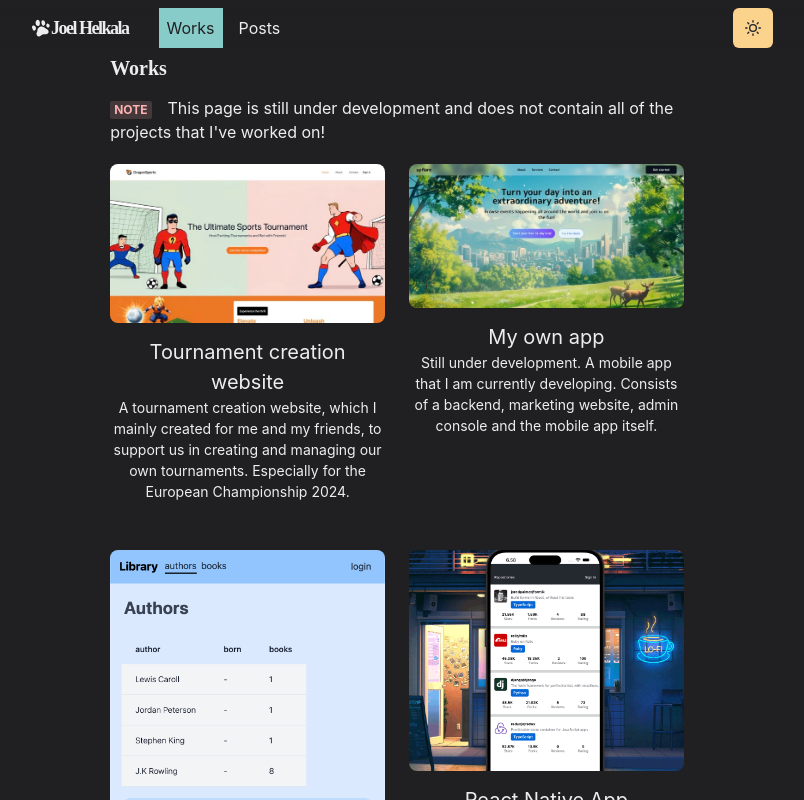
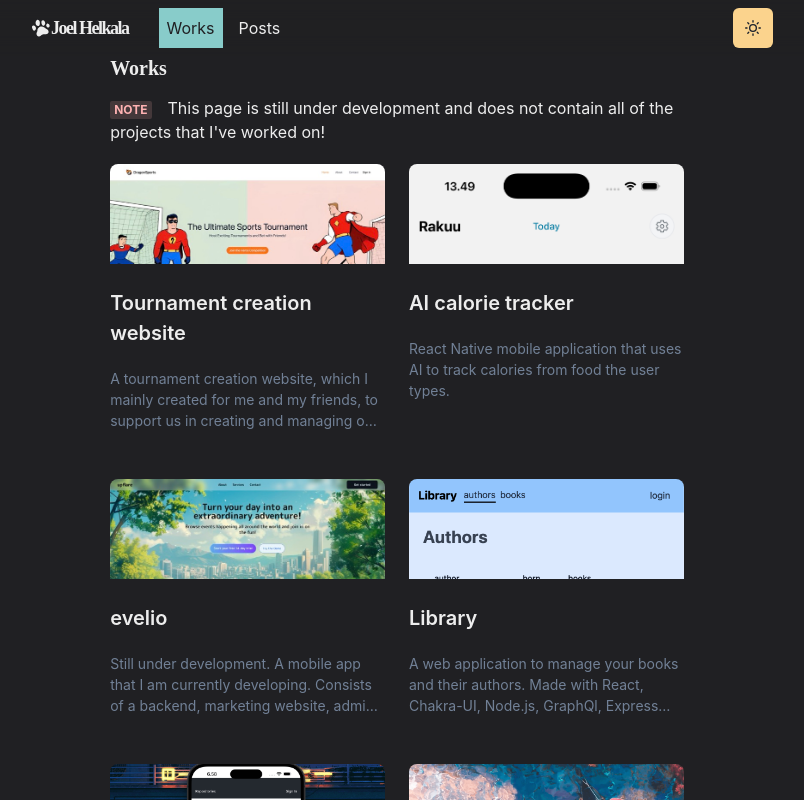
Before and after one commit to kiroyuu/website, a Next.js app: page /works in a window 1280 px wide. Shown: the top 800 px of the page, without its empty margins (243-1047 px from the left). Built offline with nearby package versions, Linux system fonts and the light colour scheme.

Commit message:
feat: rakuu

```diff
--- a/components/grid-item.js
+++ b/components/grid-item.js
@@ -23,8 +23,9 @@ export const GridItem = ({ children, href, title, thumbnail }) => (
 	</Box>
 );
 
-export const WorkGridItem = ({ children, id, title, thumbnail }) => (
-  <Box w="100%" textAlign="center">
+export const WorkGridItem = ({ children, id, title, thumbnail }) => {
+	return (
+		<Box w="100%">
 			<Global
 				styles={css`
           .grid-item-thumbnail {
@@ -32,23 +33,36 @@ export const WorkGridItem = ({ children, id, title, thumbnail }) => (
           }
         `}
 			/>
-    <LinkBox cursor="pointer">
+			<LinkBox
+				cursor="pointer"
+				display="flex"
+				flexDirection="column"
+				gap={3}
+				height="100%"
+			>
+				<Box h="100px" w="full" position="relative" overflow="hidden">
 					<Image
 						src={thumbnail}
 						alt={title}
+						fill
+						style={{ objectFit: "cover", objectPosition: "center" }}
 						className="grid-item-thumbnail"
 						placeholder="blur"
 					/>
+				</Box>
 
 				<NextLink href={`/works/${id}`} passHref scroll={false}>
 					<LinkOverlay>
-          <Text mt={2} fontSize={20}>
+						<Text mt={3} fontSize={20} fontWeight="semibold">
 							{title}
 						</Text>
 					</LinkOverlay>
 				</NextLink>
 
-      <Text fontSize={14}>{children}</Text>
+				<Text fontSize={14} mt={2} color="gray.500" noOfLines={3}>
+					{children}
+				</Text>
 			</LinkBox>
 		</Box>
 	);
+};
--- a/pages/works.js
+++ b/pages/works.js
@@ -6,6 +6,7 @@ import thumbLibrary from "../public/images/library.png";
 import thumbTournament from "../public/images/dragonsports.jpeg";
 import thumbNative from "../public/images/react-native.png";
 import thumbFlare from "../public/images/flare.jpeg";
+import thumbCalorie from "../public/images/ai-calorie.png";
 
 const Works = () => {
 	return (
@@ -27,16 +28,33 @@ const Works = () => {
 
 			<SimpleGrid columns={[1, 1, 2]} gap={6}>
 				<Section>
-          <WorkGridItem id="dragonsports" title="Tournament creation website" thumbnail={thumbTournament}>
-            A tournament creation website, which I mainly created for me and my friends, to support
-            us in creating and managing our own tournaments. Especially for the European Championship 2024.
+					<WorkGridItem
+						id="dragonsports"
+						title="Tournament creation website"
+						thumbnail={thumbTournament}
+					>
+						A tournament creation website, which I mainly created for me and my
+						friends, to support us in creating and managing our own tournaments.
+						Especially for the European Championship 2024.
 					</WorkGridItem>
 				</Section>
 
 				<Section>
-          <WorkGridItem id="flare" title="My own app" thumbnail={thumbFlare}>
-            Still under development. A mobile app that I am currently developing. Consists of
-            a backend, marketing website, admin console and the mobile app itself.
+					<WorkGridItem
+						id="calorie"
+						title="AI calorie tracker"
+						thumbnail={thumbCalorie}
+					>
+						React Native mobile application that uses AI to track calories from
+						food the user types.
+					</WorkGridItem>
+				</Section>
+
+				<Section>
+					<WorkGridItem id="flare" title="evelio" thumbnail={thumbFlare}>
+						Still under development. A mobile app that I am currently
+						developing. Consists of a backend, marketing website, admin console
+						and the mobile app itself.
 					</WorkGridItem>
 				</Section>
 
```
Also changed, not shown: pages/works/calorie.js (added, +55 -0 lines), pages/works/flare.js (+24 -15 lines), components/section.js (indentation only), public/images/ai-calorie.png (added). Lines whose indentation alone changed are shown as unchanged.
